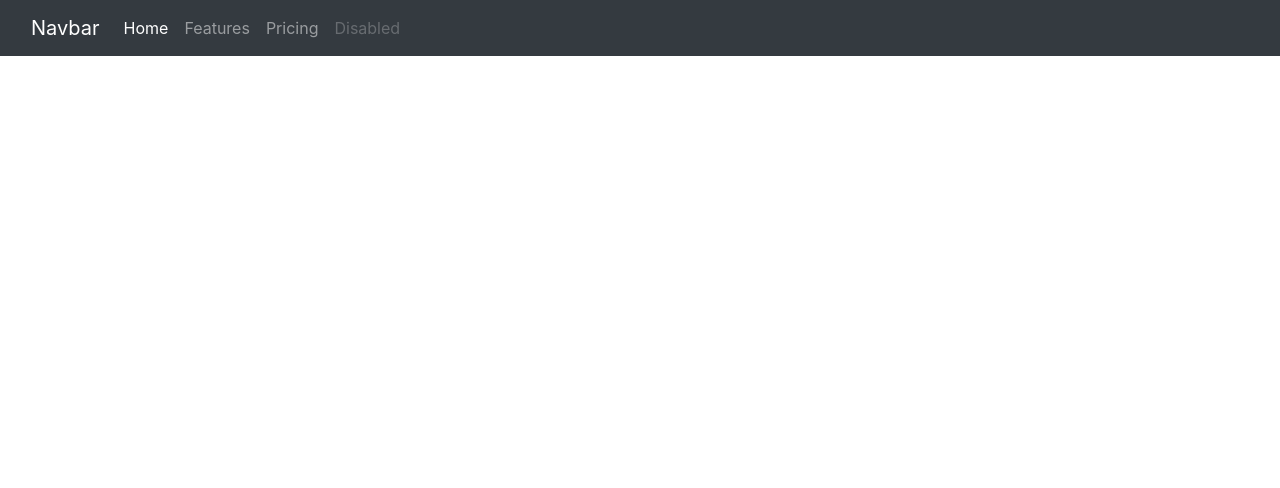
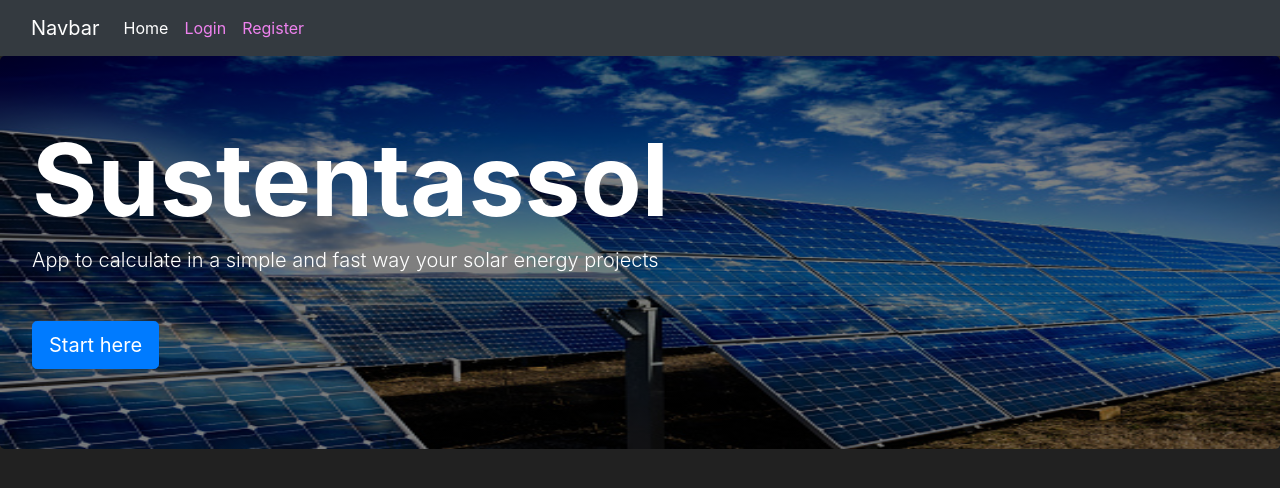
Before and after one commit to matheusbaars/AppSolar, a Flask app: page / in a window 1280 px wide. Shown: the top 488 px of the page. Run offline with Flask 2, Linux system fonts and the light colour scheme; some libraries are stand-ins or nearby versions.

Commit message:
landing page

```diff
--- a/appsolar/routes.py
+++ b/appsolar/routes.py
@@ -1,7 +1,7 @@
 from appsolar import app
-from flask import render_template
+from flask import render_template, url_for
 
 @app.route('/')
 @app.route('/home')
 def landing_page():
-    return render_template('landing_page.html')
+    return render_template('landing.html')
--- /dev/null
+++ b/appsolar/static/css/css.css
@@ -0,0 +1,38 @@
+body {
+    background-color: #212121;
+    color: white;
+}
+
+#register {
+    color: violet;
+    text-align: right;
+    justify-content: right;
+}
+
+#login {
+    color: violet;
+    text-align: right;
+    justify-content: right;
+}
+
+img {
+    opacity: 0.3;
+    width: 100%;
+    height: 400px;
+}
+
+
+.jumbotron {
+    background-image: linear-gradient(rgba(0,0,0,0.5), rgba(0,0,0,0.5)), url("../images/painel_solar.jpg");
+    -webkit-background-size: 100% 100%;
+    -moz-background-size: 100% 100%;
+    -o-background-size: 100% 100%;
+    background-size: 100% 100%;
+    color: white;
+
+}
+
+.jumbotron h1 {
+    font-size: 100px;
+    font-weight: bolder;
+}
--- a/appsolar/templates/base.html
+++ b/appsolar/templates/base.html
@@ -5,6 +5,7 @@
     <meta http-equiv="X-UA-Compatible" content="IE=edge">
     <meta name="viewport" content="width=device-width, initial-scale=1.0">
     <link rel="stylesheet" href="https://cdn.jsdelivr.net/npm/bootstrap@4.5.3/dist/css/bootstrap.min.css" integrity="sha384-TX8t27EcRE3e/ihU7zmQxVncDAy5uIKz4rEkgIXeMed4M0jlfIDPvg6uqKI2xXr2" crossorigin="anonymous">
+    <link rel="stylesheet" type="text/css" href="{{ url_for('static', filename='css/css.css') }}">
     <title>
     {% block title %}
     {% endblock %}
@@ -12,6 +13,27 @@
 
 </head>
 <body>
+    <nav class="navbar navbar-expand-lg navbar-dark bg-dark">
+        <div class="container-fluid navbar-fixed-top">
+            <a class="navbar-brand" href="#">Navbar</a>
+            <button class="navbar-toggler" type="button" data-bs-toggle="collapse" data-bs-target="#navbarNav" aria-controls="navbarNav" aria-expanded="false" aria-label="Toggle navigation">
+            <span class="navbar-toggler-icon"></span>
+            </button>
+            <div class="collapse navbar-collapse" id="navbarNav">
+            <ul class="navbar-nav">
+                <li class="nav-item">
+                <a class="nav-link active" aria-current="page" href="{{ url_for('landing_page') }}">Home</a>
+                </li>
+                <li class="nav-item">
+                <a class="nav-link" id="login" href="#">Login</a>
+                </li>
+                <li class="nav-item">
+                <a class="nav-link" id="register" href="#">Register</a>
+                </li>
+            </ul>
+            </div>
+        </div>
+    </nav>
     {% block content %}
     {% endblock %}
     <script src='https://kit.fontawesome.com/a076d05399.js'></script>
--- /dev/null
+++ b/appsolar/templates/landing.html
@@ -0,0 +1,19 @@
+{% extends 'base.html' %}
+
+{% block title %}
+Home
+{% endblock %}
+{% block content %}
+<!--<div>
+    <img src="/static/images/painel_solar.jpg" alt="painel solar">
+</div>-->
+<div class="jumbotron">
+    <h1 class="display-4">Sustentassol</h1>
+    <h2 class="lead">App to calculate in a simple and fast way your solar energy projects</h2>
+    <hr class="my-4">
+    <p class="lead">
+      <a class="btn btn-primary btn-lg" href="#" role="button">Start here</a>
+    </p>
+</div>
+
+{% endblock %}
--- a/appsolar/templates/landing_page.html
+++ /dev/null
@@ -1,31 +0,0 @@
-{% extends 'base.html' %}
-
-{% block title %}
-Home
-{% endblock %}
-{% block content %}
-<nav class="navbar navbar-expand-lg navbar-dark bg-dark">
-    <div class="container-fluid">
-        <a class="navbar-brand" href="#">Navbar</a>
-        <button class="navbar-toggler" type="button" data-bs-toggle="collapse" data-bs-target="#navbarNav" aria-controls="navbarNav" aria-expanded="false" aria-label="Toggle navigation">
-        <span class="navbar-toggler-icon"></span>
-        </button>
-        <div class="collapse navbar-collapse" id="navbarNav">
-        <ul class="navbar-nav">
-            <li class="nav-item">
-            <a class="nav-link active" aria-current="page" href="#">Home</a>
-            </li>
-            <li class="nav-item">
-            <a class="nav-link" href="#">Features</a>
-            </li>
-            <li class="nav-item">
-            <a class="nav-link" href="#">Pricing</a>
-            </li>
-            <li class="nav-item">
-            <a class="nav-link disabled">Disabled</a>
-            </li>
-        </ul>
-        </div>
-    </div>
-</nav>
-{% endblock %}
```
Also changed, not shown: appsolar/static/images/painel_solar.jpg (added).
